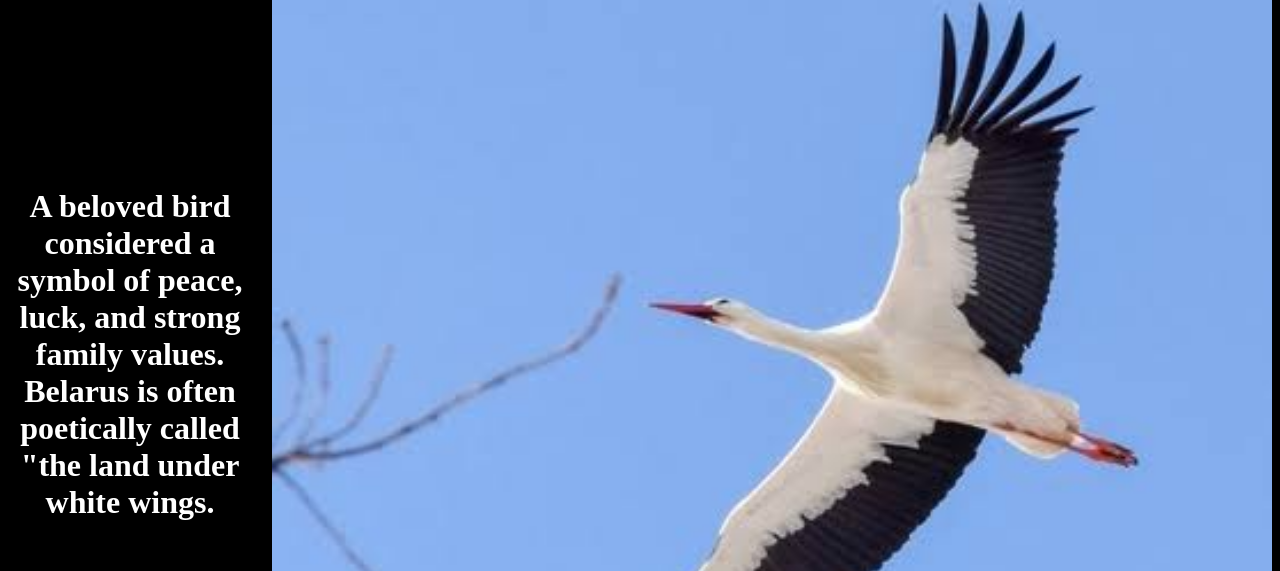
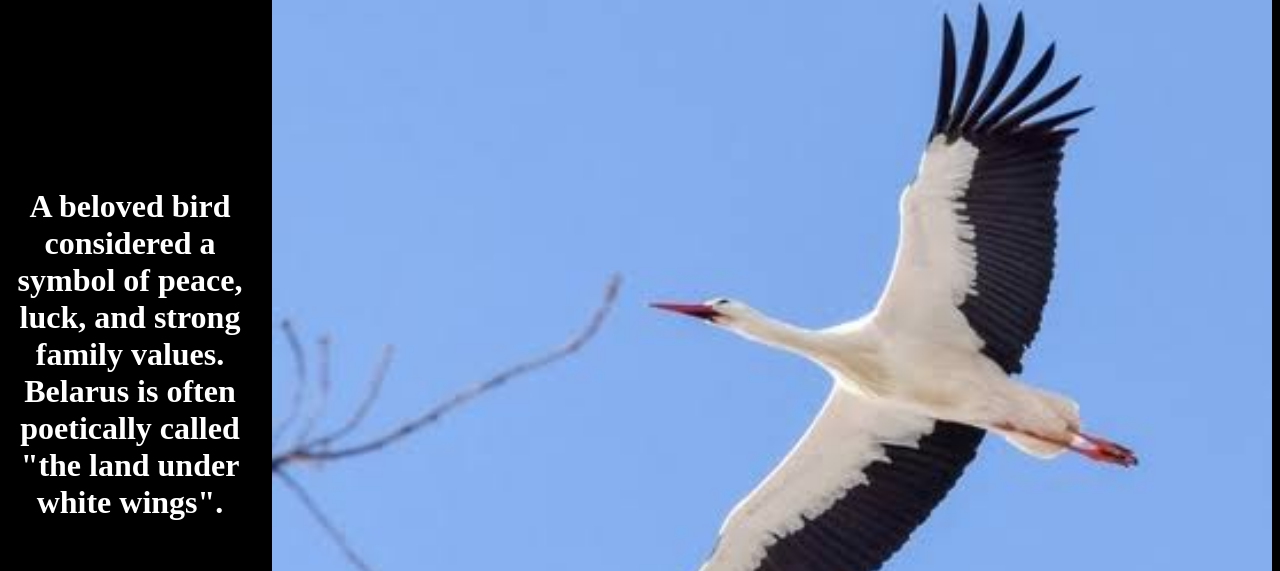
Before and after one commit to rimados/english_project, a plain HTML site: page symbols.html in a window 1280 px wide. Shown: the part 822-1393 px from the top of the page. Drawn offline with Linux system fonts and the light colour scheme.

Commit message:
изменение текста  symbols

```diff
--- a/symbols.html
+++ b/symbols.html
@@ -14,7 +14,7 @@
         <img src="images/zubr.jpg" style="min-width: 1000px; margin-top: 50px;" alt="">
     </div>
     <div class="flex">
-        <h1 class="center">A beloved bird considered a symbol of peace, luck, and strong family values. Belarus is often poetically called "the land under white wings.</h1>
+        <h1 class="center">A beloved bird considered a symbol of peace, luck, and strong family values. Belarus is often poetically called "the land under white wings".</h1>
         <img src="images/stork.jpg" style="min-width: 1000px; margin-top: 50px;" alt="">
     </div>
     <div class="flex">
```
